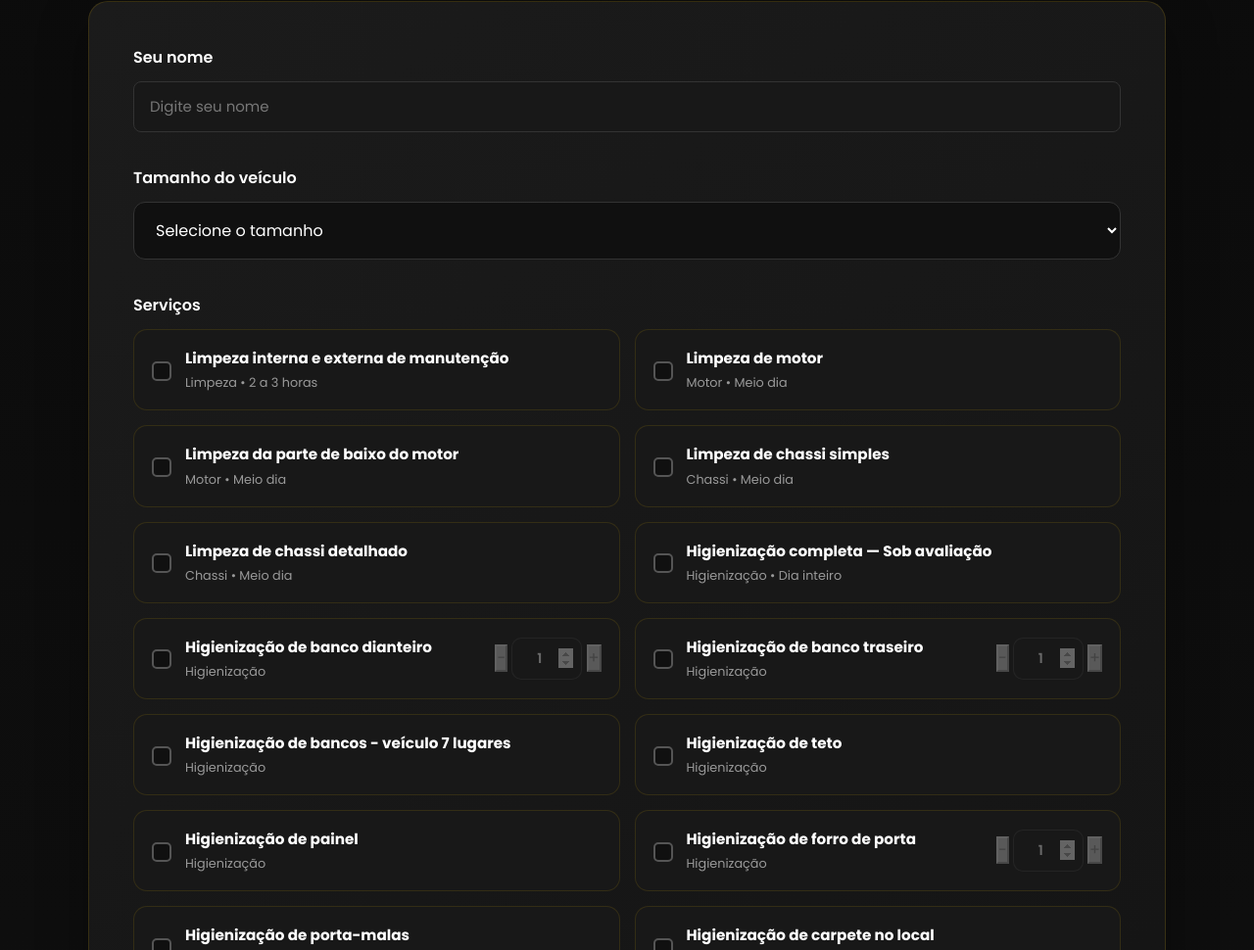
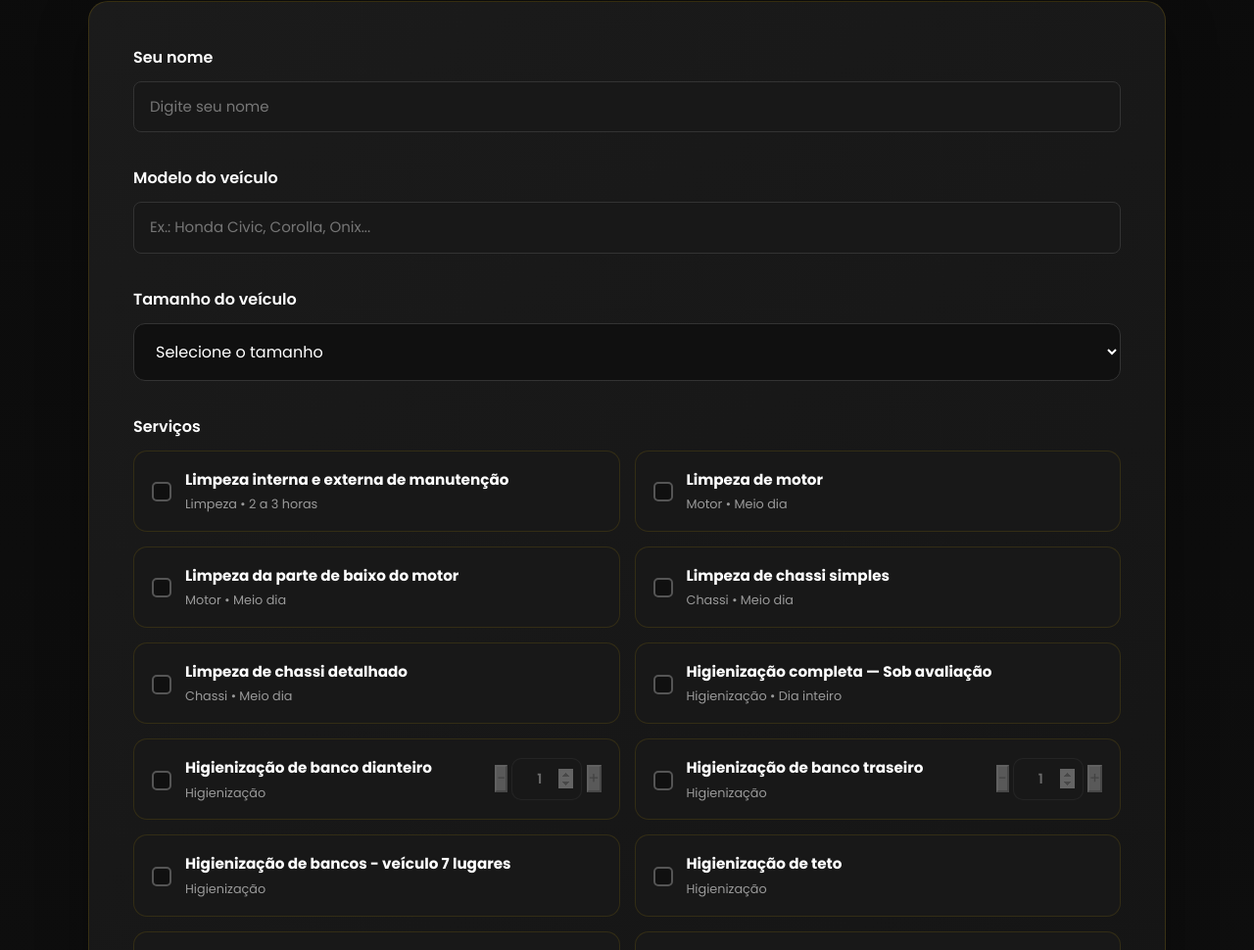
Before and after one commit to Anderson090588/cleancar-site, a plain HTML site: page index.html in a window 1280 px wide. Shown: the part 2795-3765 px from the top of the page at 98% size. Drawn offline with nearby package versions, Linux system fonts and the light colour scheme.

Commit message:
Adiciona modelo do veiculo ao orcamento

```diff
--- a/src/components/budget.js
+++ b/src/components/budget.js
@@ -46,6 +46,23 @@ export function createBudget() {
                         id="customer-name"
                         placeholder="Digite seu nome"
                         autocomplete="name"
+                    >
+
+                </div>
+
+
+                <!-- MODELO DO VEÍCULO -->
+
+                <div class="budget-group">
+
+                    <label for="vehicle-model">
+                        Modelo do veículo
+                    </label>
+
+                    <input
+                        type="text"
+                        id="vehicle-model"
+                        placeholder="Ex.: Honda Civic, Corolla, Onix..."
                     >
 
                 </div>
@@ -165,6 +182,9 @@ export function createBudget() {
 
     const customerNameInput =
         section.querySelector("#customer-name");
+
+    const vehicleModelInput =
+        section.querySelector("#vehicle-model");
 
     const servicesList =
         section.querySelector("#services-list");
@@ -916,7 +936,20 @@ export function createBudget() {
 
 
             // ==================================
-            // NOMES DOS VEÍCULOS
+            // MODELO DO VEÍCULO
+            // ==================================
+
+            const vehicleModel =
+                vehicleModelInput.value.trim();
+
+            const vehicleModelLine =
+                vehicleModel
+                    ? `🚗 Veículo: ${vehicleModel}\n`
+                    : "";
+
+
+            // ==================================
+            // NOMES DOS TAMANHOS
             // ==================================
 
             const vehicleNames = {
@@ -1042,7 +1075,7 @@ export function createBudget() {
             const message = `
 Olá! Gostaria de solicitar um orçamento na Clean Car.
 
-${customerLine}🚗 Veículo: ${vehicleNames[vehicleSize]}
+${customerLine}${vehicleModelLine}📐 Tamanho: ${vehicleNames[vehicleSize]}
 
 🔧 Serviços selecionados:
 
--- a/src/css/style.css
+++ b/src/css/style.css
@@ -3837,3 +3837,24 @@ html {
     border-color: #d4af37;
     box-shadow: 0 0 0 3px rgba(212, 175, 55, 0.12);
 }
+#customer-name,
+#vehicle-model {
+    width: 100%;
+    padding: 14px 16px;
+
+    background: #181818;
+    color: #ffffff;
+
+    border: 1px solid #333333;
+    border-radius: 8px;
+
+    font-family: 'Poppins', sans-serif;
+    font-size: 15px;
+
+    outline: none;
+
+    transition:
+        border-color 0.3s ease,
+        box-shadow 0.3s ease,
+        background 0.3s ease;
+}
```
